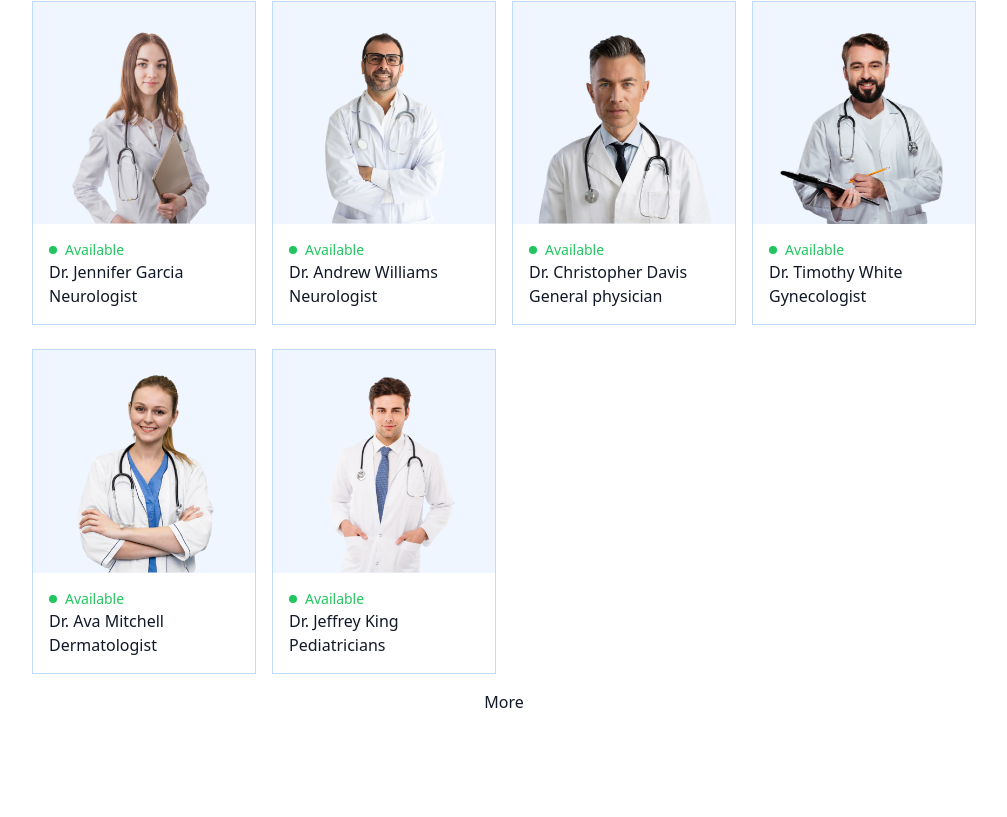
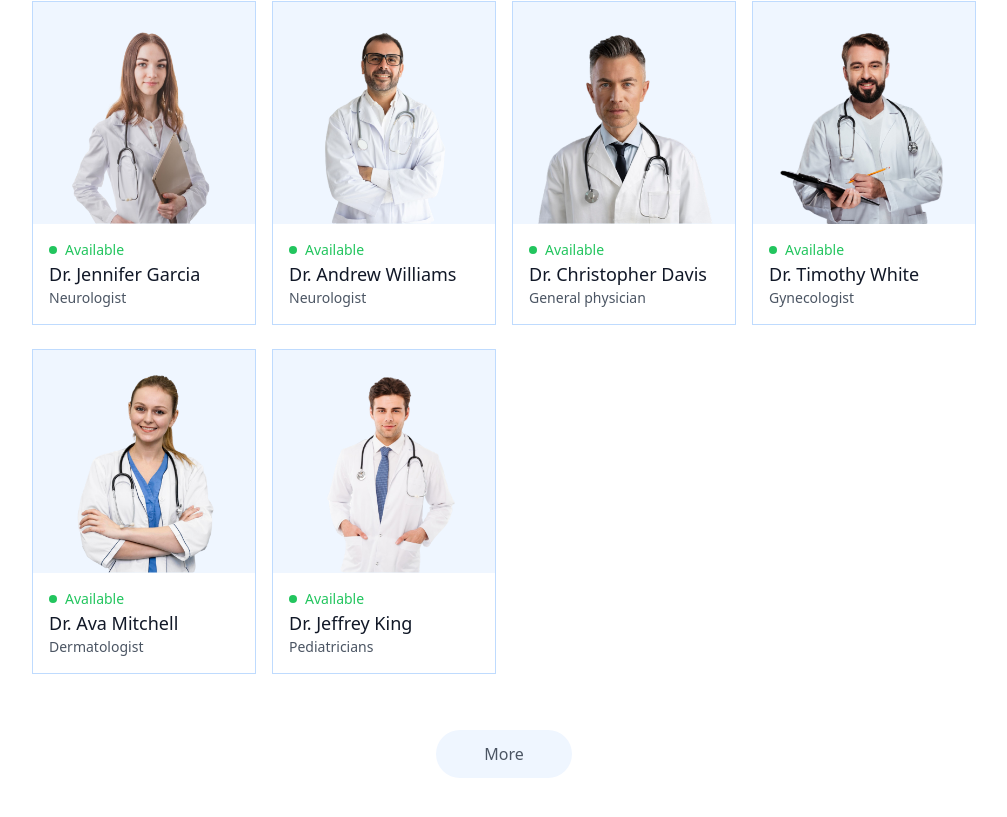
Before and after one commit to Sumitkhadka10/DocBS, a React (Vite) app in the folder frontend/: page / in a window 1280 px wide. Shown: the part 1616-2433 px from the top of the page, without its empty margins (136-1143 px from the left). Before the commit the page ends 2394 px from the top, so only its background shows below. Built offline with nearby package versions, Linux system fonts and the light colour scheme.

Commit message:
Added onClick feature

```diff
--- a/frontend/src/components/TopDoctors.jsx
+++ b/frontend/src/components/TopDoctors.jsx
@@ -1,27 +1,31 @@
 import React from 'react';
 import { doctors } from '../assets/assets';
+import { useNavigate } from 'react-router-dom';
 
 const TopDoctors = () => {
+
+    const navigate = useNavigate()
+
   return (
     <div className='flex flex-col items-center gap-4 my-16 text-gray-900 md:mx-10'>
       <h1 className='text-3xl font-medium'>Top Doctors to Book</h1>
       <p className='sm:w-1/3 text-center text:sm'>Simply browse through our extensive list of trusted doctors.</p>
       <div className='w-full grid grid-cols-auto gap-4 pt-5 gap-y-6 px-3 sm:px-0'>
         {doctors.slice(0, 10).map((item, index) => (
-          <div className='border border-blue-200 rounded-x1 overflow-hidden cursor-pointer hover:translate-y-[-10px] transition-all duration-500 ' key={index}>
+          <div onClick={()=>navigate(`/appointment/${item._id}`)} className='border border-blue-200 rounded-x1 overflow-hidden cursor-pointer hover:translate-y-[-10px] transition-all duration-500 ' key={index}>
             <img className='bg-blue-50' src={item.image} alt={item.name} />
             <div className='p-4'>
               <div className='flex items-center gap-2 text-sm text-center text-green-500'>
                 <p className='w-2 h-2 bg-green-500 rounded-full'></p>
                 <p>Available</p>
               </div>
-              <p>{item.name}</p>
-              <p>{item.speciality}</p>
+              <p className='text-gray-900 text-lg font-medium'>{item.name}</p>
+              <p className='text-gray-600 text-sm'>{item.speciality}</p>
             </div>
           </div>
         ))}
       </div>
-      <button>More</button>
+      <button className='bg-blue-50 text-gray-600 px-12 py-3 rounded-full mt-10'>More</button>
     </div>
   );
 };
```
